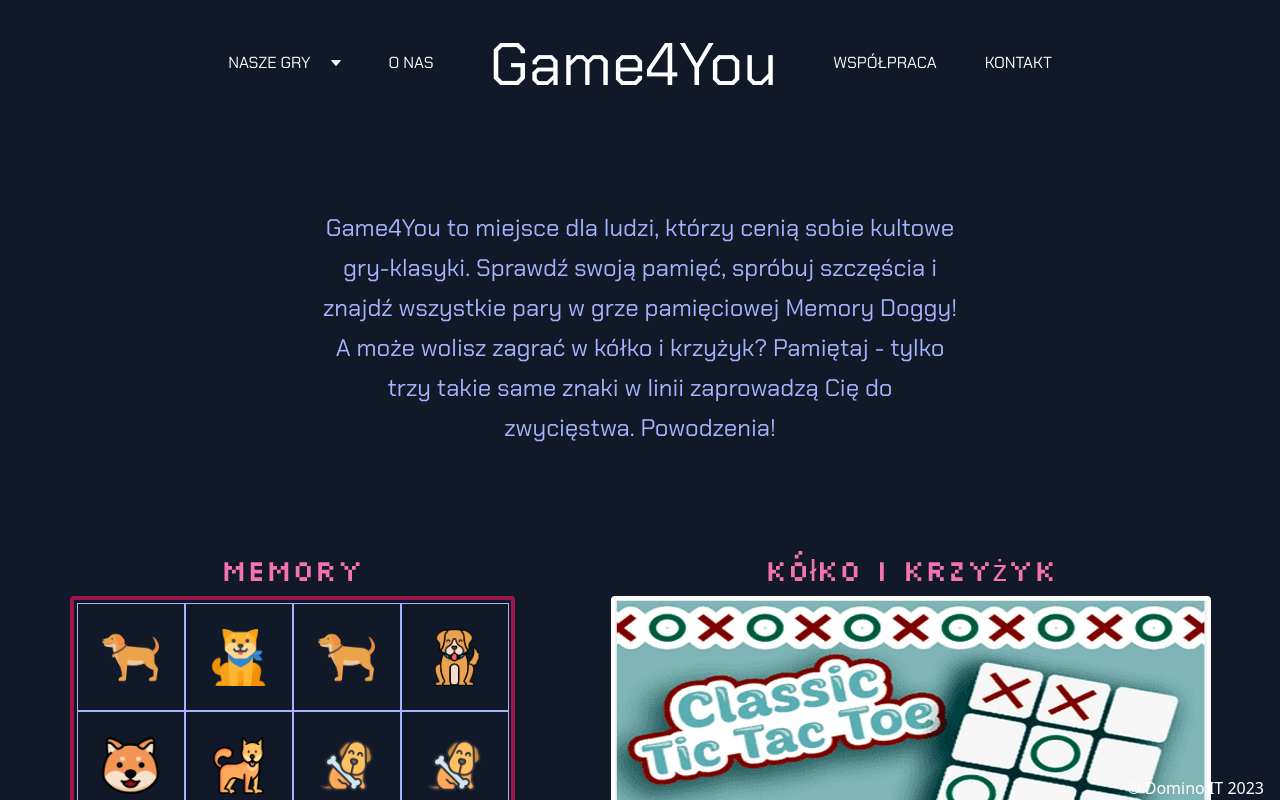
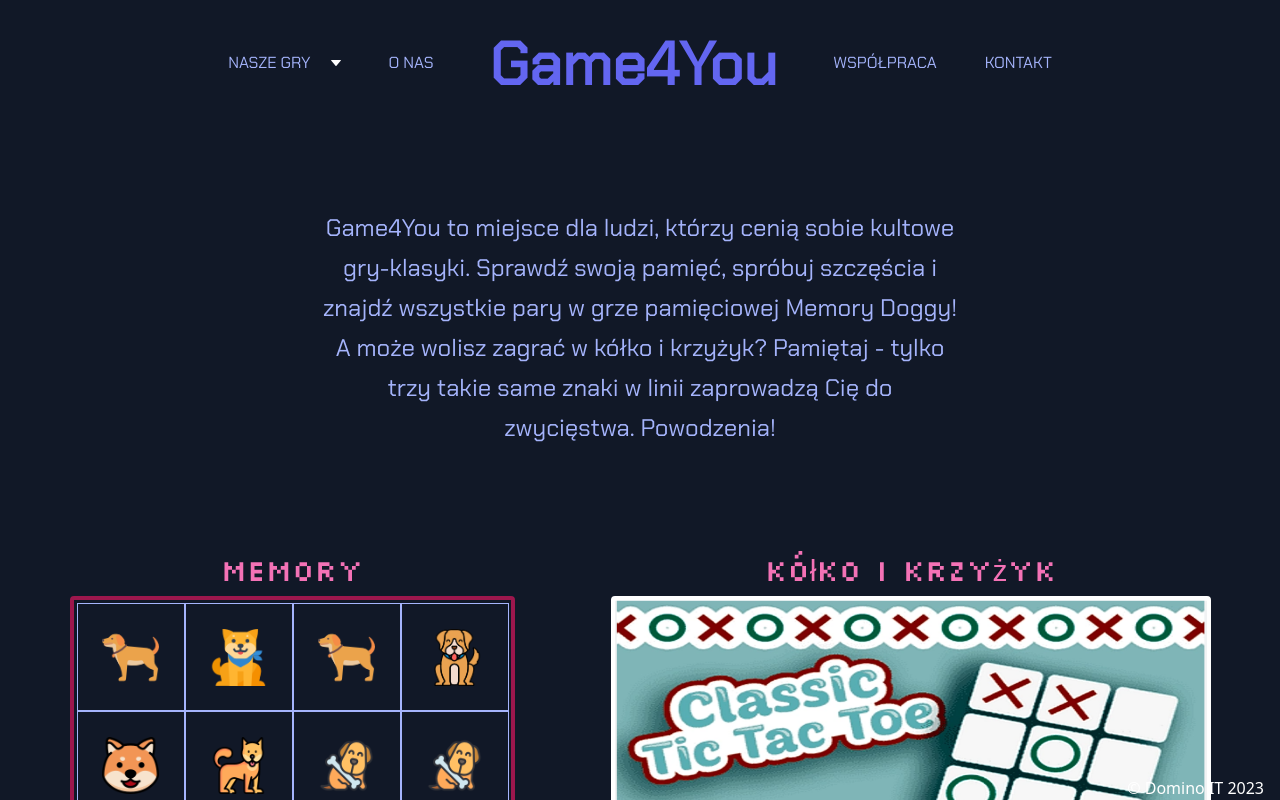
Before and after one commit to DominoxB/Game4You, a Vue app: page / in a window 1280 px wide. Shown: the top 800 px of the page. Built offline with nearby package versions, Linux system fonts and the light colour scheme.

Commit message:
fix: change font color and weight

```diff
--- a/src/components/atoms/HomeLogo.vue
+++ b/src/components/atoms/HomeLogo.vue
@@ -1,6 +1,6 @@
 <template>
   <div class="mx-12 bg-gray-900 flex items-center">
-    <span class="text-6xl font-chacra text-white">Game4You</span>
+    <span class="text-6xl font-chacra text-indigo-500 font-bold">Game4You</span>
   </div>
 </template>
 
--- a/src/components/molecules/NavbarMenu.vue
+++ b/src/components/molecules/NavbarMenu.vue
@@ -1,5 +1,5 @@
 <template>
-  <div class="flex justify-center items-center bg-gray-900 h-32 text-white font-chacra">
+  <div class="flex justify-center items-center bg-gray-900 h-32 text-indigo-300 font-chacra">
     <div class="flex space-x-8 cursor-pointer uppercase">
       <Dropdown title="Nasze Gry" :items="games" />
       <span class="border-b-2 p-2 border-solid border-transparent hover:border-b-pink-900 text-md">O
```
